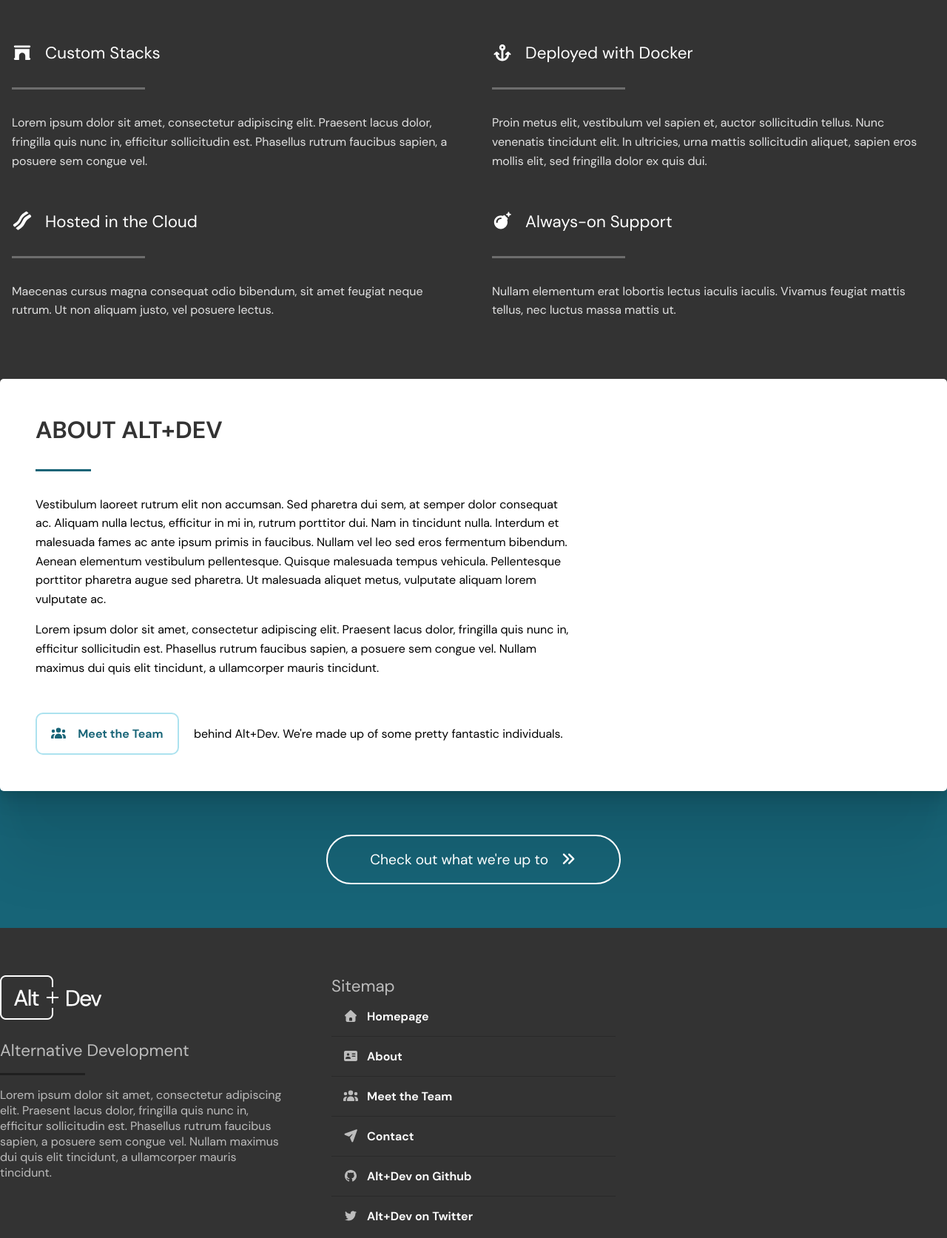
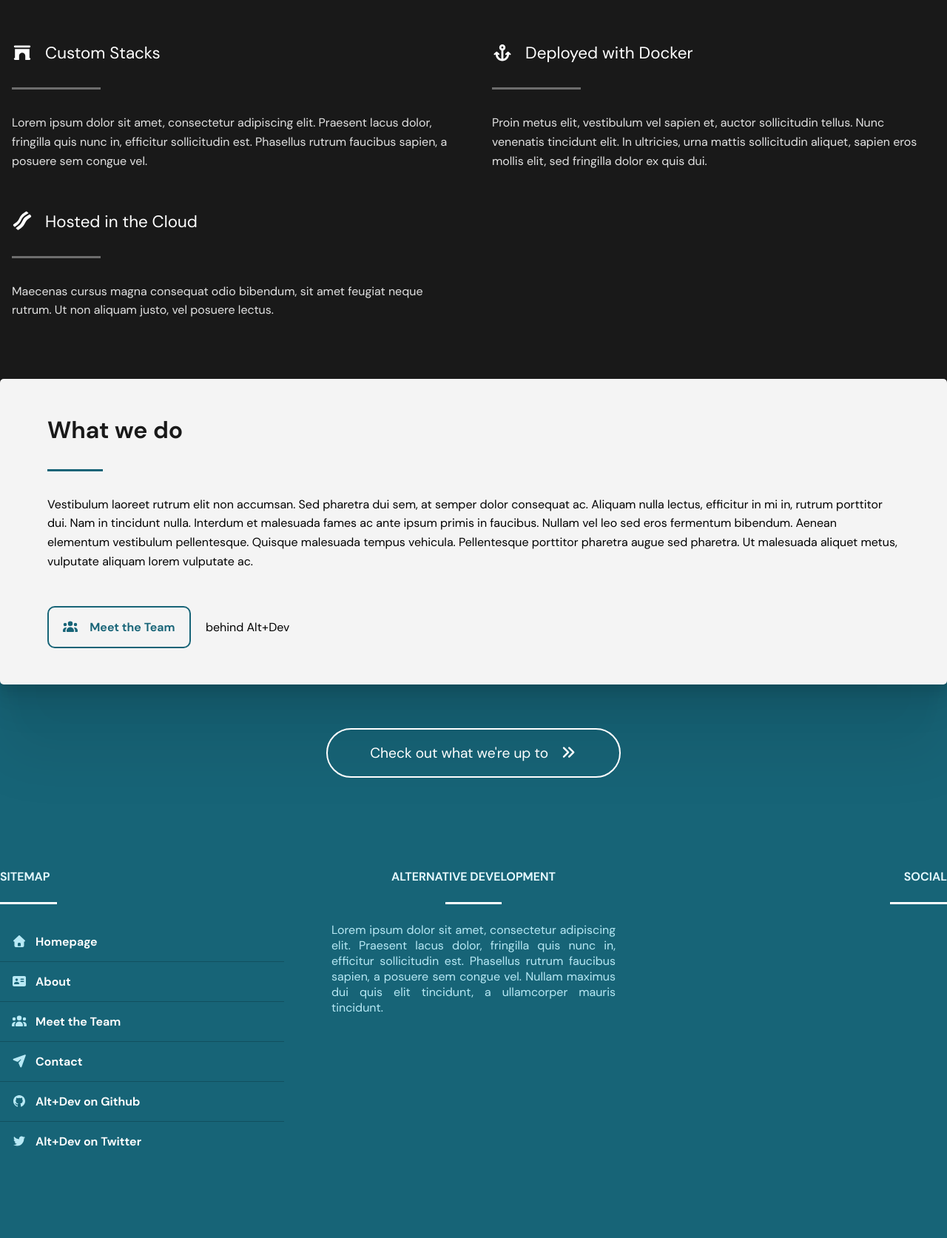
Before and after one commit to edenwax/alt-dev.ca, a plain HTML site: page index.html in a window 1280 px wide. Shown: the part 613-2286 px from the top of the page at 74% size. Drawn offline with Linux system fonts and the light colour scheme.

Commit message:
removed bg image, improved layout

```diff
--- a/css/main.css
+++ b/css/main.css
@@ -30,14 +30,6 @@ a, h1, h2, h3, h4, h5, ul, li, div, section {
 	padding: 0;
 	font-weight: 400;
 }
-	h1 {
-		font-size: 3em;
-		font-weight: 700;
-	}
-	h2 {
-		font-size: 1.4em;
-		font-weight: 400;
-	}
 .line {
 	height: 3px;
 	background: #fff;
@@ -64,9 +56,9 @@ a, h1, h2, h3, h4, h5, ul, li, div, section {
 	overflow: hidden;
 }
 	#header-wrap {
-		background: url(../img/bg1-compressed.jpg) no-repeat center center;
-		/* image is not compressed, will be done later */
-		background-size: cover;
+		/*background: url(../img/new_bg.jpg) no-repeat center center;
+		background-size: cover;*/
+		background: #191919;
 		min-height: 600px;
 	}
 		header {
@@ -172,30 +164,16 @@ a, h1, h2, h3, h4, h5, ul, li, div, section {
 				color: #fff;
 			}
 				#content-one h1 {
-					margin: 3em 0 0 0;
+					margin: 4em 0 0 0;
+					font-size: 3em;
 				}
 				#content-one p {
 					width: 60%;
+					font-size: 1.4em;
 				}
-					#content-one p.work {
-						margin: 2em 0 0 0;
-						font-weight: 700;
-					}
-				#content-one a {
-					padding: 1em 2em;
-					border: 1px solid #fff;
-					border-radius: 10px;
-					color: #fff;
-					margin: 0 0 0 1em;
-					font-weight: 700;
-					transition: all .1s ease-in-out;
-				}
-					#content-one a:hover {
-						background: #fff;
-						color: #176477;
-					}
+
 			#content-two {
-				background: #333;
+				background: #191919;
 				padding: 1em 0 9em 0;
 				color: #fff;
 			}
@@ -207,11 +185,11 @@ a, h1, h2, h3, h4, h5, ul, li, div, section {
 					justify-content: space-between;
 				}
 					#content-two .feat {
-						width: 22%;
+						width: 30%;
 						padding-top: 2em;
 					}
 					#content-two .line {
-						width: 30%;
+						width: 20%;
 						margin: 2em 0;
 						background: #6d6d6d;
 					}
@@ -232,7 +210,7 @@ a, h1, h2, h3, h4, h5, ul, li, div, section {
 			#about {
 				max-width: 1440px;
 				margin: -4em auto 4em auto;
-				background: #fff;
+				background: #f4f4f4;
 				border-radius: 5px;
 				box-shadow:
 				 	0 2.8px 2.2px rgba(0, 0, 0, 0.02),
@@ -244,28 +222,23 @@ a, h1, h2, h3, h4, h5, ul, li, div, section {
 				z-index: 999;
 			}
 				#about section {
-					padding: 3em 2em 4em 2em;
-					display: flex;
+					padding: 3em 3em 4em 3em;
 				}
 					#about h1 {
 						font-size: 2em;
 						font-weight: 700;
-					text-transform: uppercase;
 						padding: 0;
-					color: #333;
+						color: #191919;
 					}
 						#about .line {
 							width: 75px;
 							background: #176477;
 							margin: 2em 0;
 						}
-					#about .left {
-						width: 60%;
-					}
 						#about a {
 							padding: 1em 1.2em;
 							margin: 0 1em 0 0;
-						border: 2px solid #ace2ef;
+							border: 2px solid #176477;
 							border-radius: 10px;
 							color: #176477;
 							font-weight: 700;
@@ -281,8 +254,8 @@ a, h1, h2, h3, h4, h5, ul, li, div, section {
 								margin: 0 1em 0 0;
 							}
 							#about a:hover {
-							background: #f7a350;
-							border: 2px solid #f7a350;
+								background: #176477;
+								border: 2px solid #176477;
 								color: #fff;
 							}
 						#follow {
@@ -310,7 +283,6 @@ a, h1, h2, h3, h4, h5, ul, li, div, section {
 
 		footer {
 			min-height: 600px;
-			background: #333;
 			width: 100%;
 		}
 			#footer-wrapper {
@@ -324,23 +296,16 @@ a, h1, h2, h3, h4, h5, ul, li, div, section {
 				}
 					#footer-columns div {
 						width: 30%;
-						color: #bdbdbd;
+						color: #fff;
 					}
-					#foot-logo {}
-						#foot-logo h2 {
-							margin: 1em 0 0 0;
+						#footer-columns div h2 {
+							margin: 0 0 1em 0;
 							padding: 0;
-							font-weight: 400;
+							font-weight: 700;
+							font-size: 1em;
+							text-transform: uppercase;
+							color: #e7faff;
 						}
-						#foot-logo .line {
-							background: #1f1f1f;
-							margin: 1em 0 1em 0;
-						}
-						#foot-logo p {
-							margin: 0 0 1em 0;
-						}
-
-
 					#foot-sitemap {
 
 					}
@@ -370,5 +335,21 @@ a, h1, h2, h3, h4, h5, ul, li, div, section {
 								width: 2em;
 							}
 								#foot-sitemap li svg {
-									color: #bdbdbd;
+									color: #b8e9f5;
 								}
+
+						#footer-columns .line {
+							background: #fff;
+							margin: 1.5em 0;
+							width: 20%;
+						}
+							#foot-logo h2, #foot-logo p { text-align: center; }
+							#foot-logo p { text-align: justify; }
+							#foot-logo .line { margin: 1.5em auto; }
+
+							#foot-social h2 { text-align: right; }
+							#foot-social .line { margin-left: auto; }
+						#foot-logo p {
+							margin: 0 0 1em 0;
+							color: #b8e9f5;
+						}
--- a/index.html
+++ b/index.html
@@ -74,9 +74,8 @@
                 </nav>
             </header>
             <div id="content-one">
-                <h1>Look at these words</h1>
-                <div class="line"></div>
-                <p>Lorem ipsum dolor sit amet, consectetur adipiscing elit. Praesent lacus dolor, fringilla quis nunc in, efficitur sollicitudin est.</p>
+                <h1>Doing things differently</h1>
+                <p>Lorem ipsum dolor sit amet, consectetur adipiscing elit</p>
             </div>
         </div>
 
@@ -109,28 +108,17 @@
                         Maecenas cursus magna consequat odio bibendum, sit amet feugiat neque rutrum. Ut non aliquam justo, vel posuere lectus.
                     </div>
                 </div>
-                <div class="feat">
-                    <div class="feat-title">
-                        <i class="fas fa-bomb"></i> Always-on Support
-                    </div>
-                    <div class="line"></div>
-                    <div class="feat-desc">
-                        Nullam elementum erat lobortis lectus iaculis iaculis. Vivamus feugiat mattis tellus, nec luctus massa mattis ut.
-                    </div>
-                </div>
             </section>
         </div>
         <div id="about">
             <section>
                 <div class="left">
-                    <h1>About Alt+Dev</h1>
+                    <h1>What we do</h1>
                     <div class="line"></div>
 
                     <p>Vestibulum laoreet rutrum elit non accumsan. Sed pharetra dui sem, at semper dolor consequat ac. Aliquam nulla lectus, efficitur in mi in, rutrum porttitor dui. Nam in tincidunt nulla. Interdum et malesuada fames ac ante ipsum primis in faucibus. Nullam vel leo sed eros fermentum bibendum. Aenean elementum vestibulum pellentesque. Quisque malesuada tempus vehicula. Pellentesque porttitor pharetra augue sed pharetra. Ut malesuada aliquet metus, vulputate aliquam lorem vulputate ac.</p>
 
-                    <p>Lorem ipsum dolor sit amet, consectetur adipiscing elit. Praesent lacus dolor, fringilla quis nunc in, efficitur sollicitudin est. Phasellus rutrum faucibus sapien, a posuere sem congue vel. Nullam maximus dui quis elit tincidunt, a ullamcorper mauris tincidunt. </p>
-
-                    <p class="mtt-link"><a href=""><i class="fas fa-users"></i>Meet the Team</a> behind Alt+Dev. We're made up of some pretty fantastic individuals.</p>
+                    <p class="mtt-link"><a href=""><i class="fas fa-users"></i>Meet the Team</a> behind Alt+Dev</p>
                 </div>
                 <div class="right">
 
@@ -145,17 +133,9 @@
         <footer>
             <div id="footer-wrapper">
                 <div id="footer-columns">
-                    <div id="foot-logo">
-                        <img src="img/logo.png" alt="Alt+Dev" />
-                        <h2>Alternative Development</h2>
-                        <div class="line"></div>
-                        <p>
-                            Lorem ipsum dolor sit amet, consectetur adipiscing elit. Praesent lacus dolor, fringilla quis nunc in, efficitur sollicitudin est. Phasellus rutrum faucibus sapien, a posuere sem congue vel. Nullam maximus dui quis elit tincidunt, a ullamcorper mauris tincidunt.
-                        </p>
-                    </div>
-
                     <div id="foot-sitemap">
                         <h2>Sitemap</h2>
+                        <div class="line"></div>
                         <ul>
                             <li><a href=""><div><i class="fas fa-home"></i></div>Homepage</a></li>
                             <li><a href=""><div><i class="fas fa-address-card"></i></div>About</a></li>
@@ -166,8 +146,20 @@
                         </ul>
                     </div>
 
+                    <div id="foot-logo">
+                        <h2>Alternative Development</h2>
+                        <div class="line"></div>
+                        <p>
+                            Lorem ipsum dolor sit amet, consectetur adipiscing elit. Praesent lacus dolor, fringilla quis nunc in, efficitur sollicitudin est. Phasellus rutrum faucibus sapien, a posuere sem congue vel. Nullam maximus dui quis elit tincidunt, a ullamcorper mauris tincidunt.
+                        </p>
+                    </div>
+
                     <div id="foot-social">
+                        <h2>Social</h2>
+                        <div class="line"></div>
+                        <p>
 
+                        </p>
                     </div>
                 </div>
 
```
Also changed, not shown: img/new_bg.jpg (added). Lines whose indentation alone changed are shown as unchanged.
